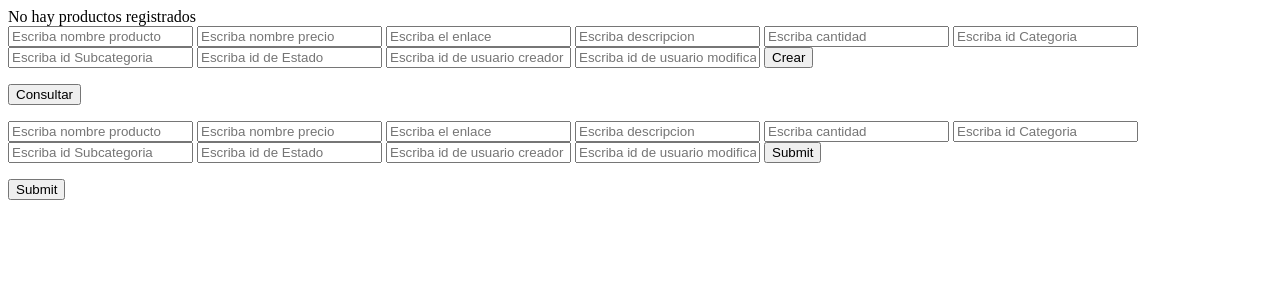
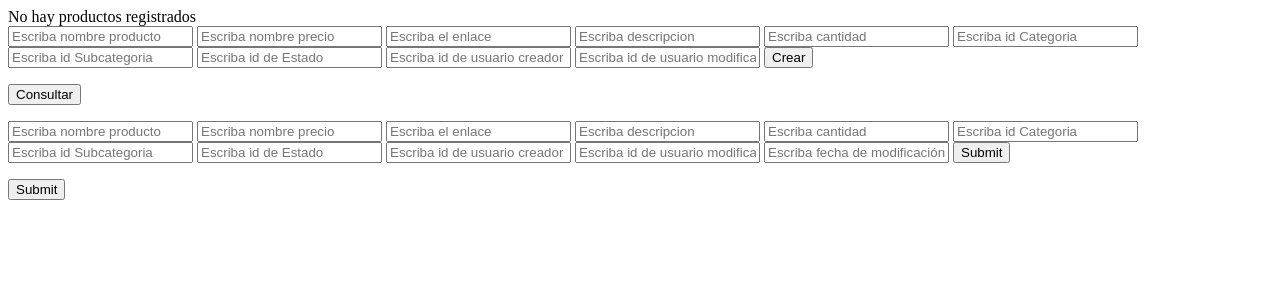
Before and after one commit to andrealsanchez2018/EntregableGrupo1, a PHP site: page /vista/productos.php in a window 1280 px wide. Shown: the top 300 px of the page. Run offline with PHP 8.4, Linux system fonts and the light colour scheme; data that the repository does not hold is empty.

Commit message:
Arreglo fecha y columna fecha_cre

```diff
--- a/modelo/class.Producto.php
+++ b/modelo/class.Producto.php
@@ -8,11 +8,11 @@ class Producto{
 
     }
 
-    public function agregarProducto($nombreProducto, $precio, $imgProducto, $descripcion, $cantidad, $idCategoria, $idSubCategoria, $idEstado, $idUsuario_cre, $idUsuario_mod, /*  $u_fechaModifica, $u_fechaCreador */){
+    public function agregarProducto($nombreProducto, $precio, $imgProducto, $descripcion, $cantidad, $idCategoria, $idSubCategoria, $idEstado, $idUsuario_cre, $idUsuario_mod /*  ,$u_fechaModifica, $u_fechaCreador */){
 
         $db = new Conexion();
 
-        $sql = "INSERT INTO productos (nombreProducto, precio, imgProducto, descripcion, cantidad, idCategoria, idSubCategoria, idEstado, idUsuario_cre, idUsuario_mod /* , fecha_mod, fecha_cre */) VALUES ('$nombreProducto', '$precio', '$imgProducto', '$descripcion', '$cantidad', '$idCategoria', '$idSubCategoria', '$idEstado','$idUsuario_cre', '$idUsuario_mod'/* , NOW(), NOW() */)";
+        $sql = "INSERT INTO productos (nombreProducto, precio, imgProducto, descripcion, cantidad, idCategoria, idSubCategoria, idEstado, idUsuario_cre, idUsuario_mod , fecha_mod, fecha_cre) VALUES ('$nombreProducto', '$precio', '$imgProducto', '$descripcion', '$cantidad', '$idCategoria', '$idSubCategoria', '$idEstado','$idUsuario_cre', '$idUsuario_mod', NOW(), NOW())";
         print_r($sql);
         $db->query($sql); /* ? header('Location: ../vista/productos.php?res=Producto_Agregado') : header('Location: ../vista/productos.php?res=error');
   */
@@ -37,3 +37,5 @@ class Producto{
 
 
 ?>
+
+<!-- , NOW(), NOW()  -->
--- a/vista/productos.php
+++ b/vista/productos.php
@@ -23,13 +23,13 @@ include __DIR__ . "/../control/productoControl.php";
     <input type="text" name="descripcion" placeholder="Escriba descripcion"/>
     <input type="text" name="cantidad" placeholder="Escriba cantidad"/>
     <input type="text" name="idCategoria" placeholder="Escriba id Categoria"/>
-    <input type="text" name="idSubcategoria" placeholder="Escriba id Subcategoria"/>
+    <input type="text" name="idSubCategoria" placeholder="Escriba id Subcategoria"/>
     <input type="text" name="idEstado" placeholder="Escriba id de Estado"/>
     <input type="text" name="idUsuario_cre" placeholder="Escriba id de usuario creador"/>
     <input type="text" name="idUsuario_mod" placeholder="Escriba id de usuario modificador"/>
-<!--     <input type="text" name="fecha_mod" placeholder="Escriba fecha de modificación"/>
-    <input type="text" name="fecha_cre" placeholder="Escriba fecha de creación"/>
- -->    <input type="submit" value= "Crear" name="enter"/>
+    <!-- <input type="text" name="fecha_mod" placeholder="Escriba fecha de modificación"/>
+    <input type="hidden" name="fecha_cre" placeholder="Escriba fecha de creación"/> -->
+    <input type="submit" value= "Crear" name="enter"/>
         </form>
 
 <!-- form Consultar -->
@@ -47,12 +47,12 @@ include __DIR__ . "/../control/productoControl.php";
     <input type="text" name="descripcion" placeholder="Escriba descripcion"/>
     <input type="text" name="cantidad" placeholder="Escriba cantidad"/>
     <input type="text" name="idCategoria" placeholder="Escriba id Categoria"/>
-    <input type="text" name="idSubcategoria" placeholder="Escriba id Subcategoria"/>
+    <input type="text" name="idSubCategoria" placeholder="Escriba id Subcategoria"/>
     <input type="text" name="idEstado" placeholder="Escriba id de Estado"/>
     <input type="text" name="idUsuario_cre" placeholder="Escriba id de usuario creador"/>
     <input type="text" name="idUsuario_mod" placeholder="Escriba id de usuario modificador"/>
-<!--     <input type="text" name="fecha_mod" placeholder="Escriba fecha de modificación"/>
-    <input type="text" name="fecha_cre" placeholder="Escriba fecha de creación"/>
+    <input type="text" name="fecha_mod" placeholder="Escriba fecha de modificación"/>
+<!--     <input type="hidden" name="fecha_cre" placeholder="Escriba fecha de creación"/>
  -->    <input type="submit" name= "Actualizar"/>
         </form>
 
```
